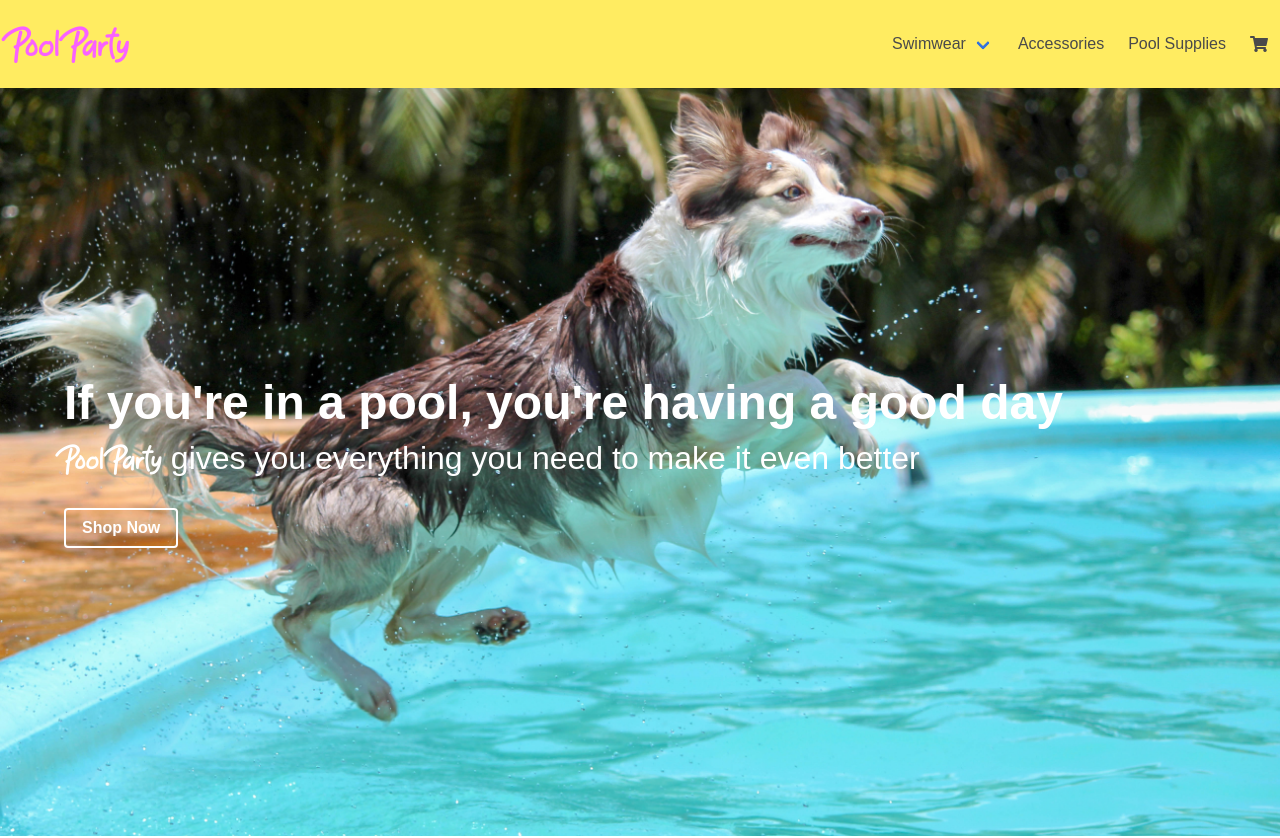
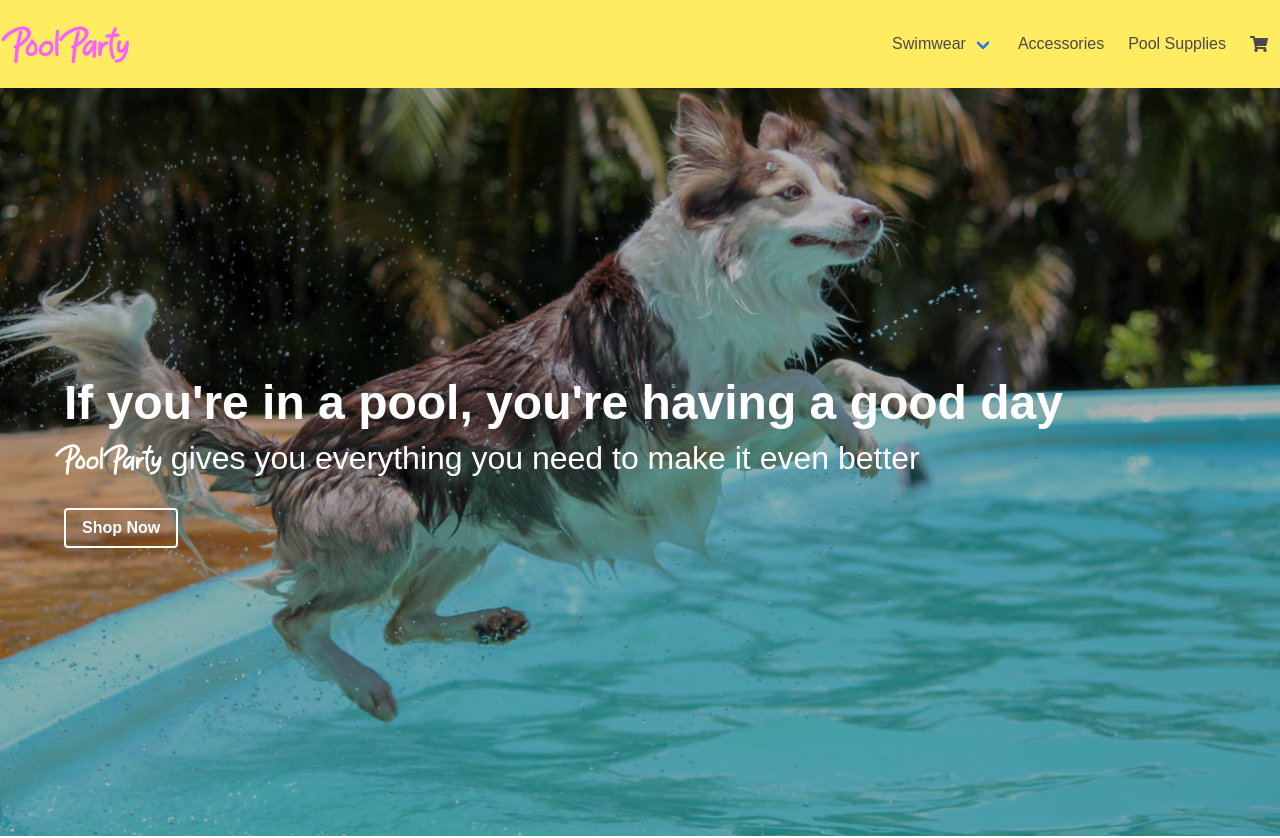
Before and after one commit to dbullard2/pool-party, a website: page index.html in a window 1280 px wide. Shown: the top 838 px of the page. Drawn offline with Linux system fonts and the light colour scheme; a web font is replaced by a local one.

Commit message:
bug fixes

```diff
--- a/js/script.js
+++ b/js/script.js
@@ -2,5 +2,7 @@ var hero = document.getElementById('hero');
 var images = ['hero1', 'hero2', 'hero3', 'hero4', 'hero5'];
 
 hero.style.backgroundImage =
-  "url('../img/" + images[Math.floor(Math.random() * images.length)] + ".jpg')";
+  "url('https://raw.githubusercontent.com/dbullard2/pool-party/master/img/" +
+  images[Math.floor(Math.random() * images.length)] +
+  ".jpg')";
 console.log(test);
--- a/sass/mystyles.scss
+++ b/sass/mystyles.scss
@@ -26,7 +26,7 @@ $input-color: #fff;
 #hero {
   background-size: cover;
   background-position: center;
-  //box-shadow: inset 0 0 0 100vw rgba(0, 0, 0, 0.3);
+  box-shadow: inset 0 0 0 100vw rgba(0, 0, 0, 0.3);
 }
 
 .one .title,
```
Also changed, not shown: css/mystyles.css.
